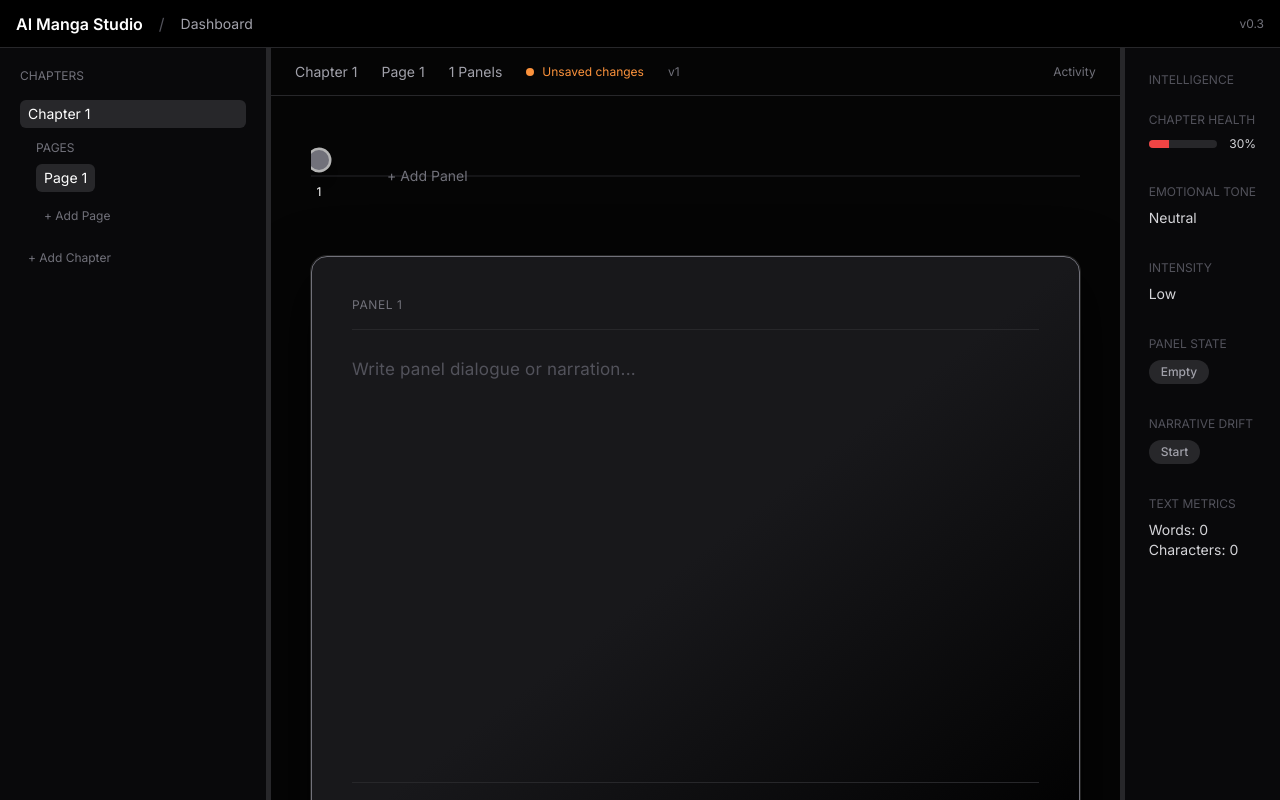
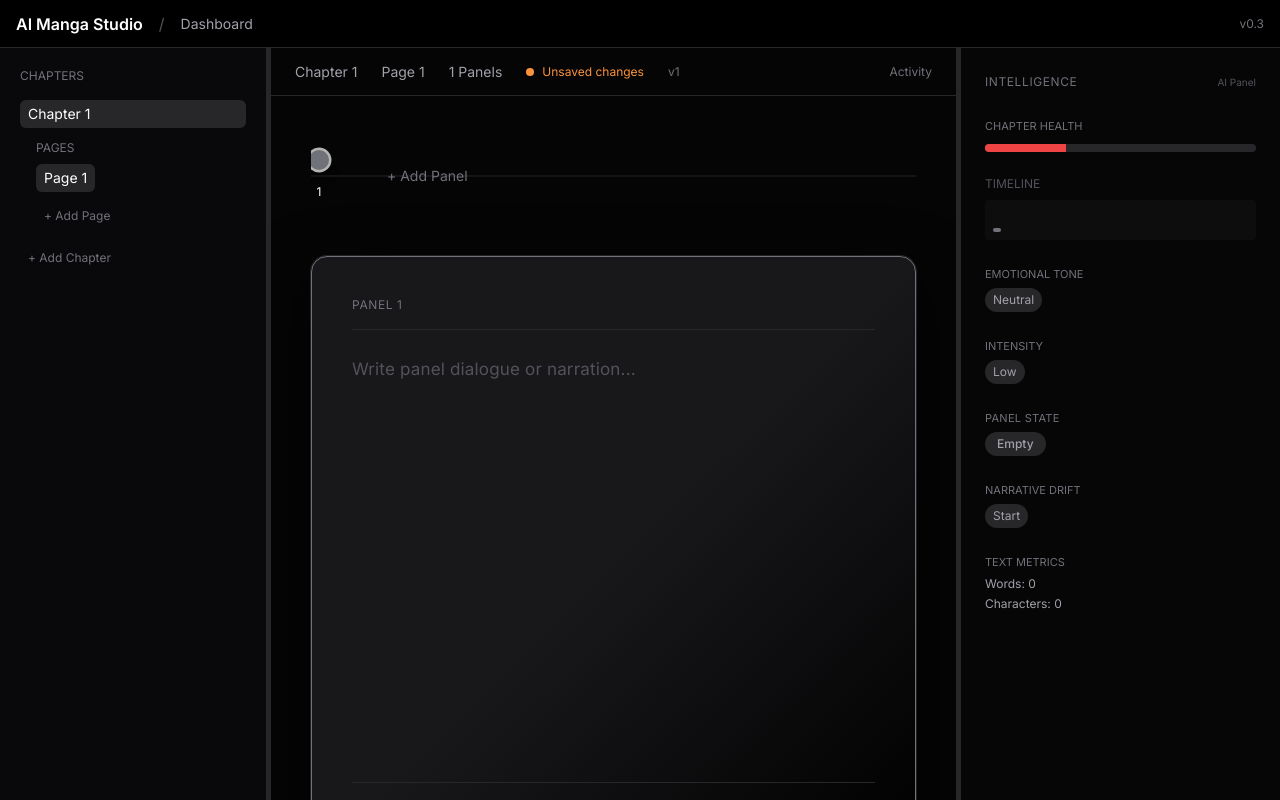
Before and after one commit to nb5542-ui/manga-frontend, a React (Vite) app: page /app/story/1/editor in a window 1280 px wide. Built offline with nearby package versions, Linux system fonts and the light colour scheme.

Commit message:
feat: add timeline graph and fix intelligence panel layout

```diff
--- a/src/pages/EditorPage.tsx
+++ b/src/pages/EditorPage.tsx
@@ -1019,52 +1019,162 @@ const reloadFromStorage = () => {
 
       {/* INTELLIGENCE PANEL (unchanged) */}
       <div
-  className="border-l border-zinc-800 bg-zinc-950 p-6 text-sm"
+  className="
+border-l border-zinc-800
+bg-[#060606]
+p-6
+text-sm
+w-[320px]
+flex flex-col
+gap-6
+"
 >
-        <div className="uppercase text-xs mb-6 text-zinc-600">
+        <div className="flex items-center justify-between">
+
+  <div className="uppercase text-xs text-zinc-500 tracking-wider">
     Intelligence
   </div>
 
+  <div className="text-[10px] text-zinc-600">
+    AI Panel
+  </div>
+
+</div>
+
         {currentPanel && (
-          <div className="space-y-8 text-zinc-300">
-            <div>
-  <div className="text-xs uppercase text-zinc-600 mb-2">
+          <div className="flex flex-col gap-6 text-zinc-300">
+            <div className="flex flex-col gap-2">
+
+  <div className="text-[11px] uppercase text-zinc-500">
     Chapter Health
   </div>
 
-  <div className="flex items-center gap-3">
-    <div className="flex-1 h-2 bg-zinc-800 rounded-full overflow-hidden">
+  <div className="w-full h-2 bg-zinc-800 rounded-full overflow-hidden">
+
     <div
-        className={`h-full transition-all duration-500 ${
+      className={`
+        h-full transition-all duration-500
+
+        ${
           chapterHealth > 75
             ? "bg-green-500"
             : chapterHealth > 50
             ? "bg-yellow-500"
             : "bg-red-500"
-        }`}
+        }
+      `}
       style={{ width: `${chapterHealth}%` }}
     />
+    <div className="text-[11px] text-zinc-500">
+    {chapterHealth}% health
   </div>
-    <span className="text-xs">{chapterHealth}%</span>
+
   </div>
+  {/* TIMELINE GRAPH */}
+
+<div className="mt-4 flex flex-col gap-2">
+
+  <div className="text-xs uppercase text-zinc-600">
+    Timeline
+  </div>
+
+  <div className="flex items-end gap-1 h-10 bg-zinc-900/40 px-2 py-2 rounded">
+
+    {currentPanels.map((panel, i) => {
+
+      const tone = detectTone(panel.text)
+      const density = detectDensity(panel.text)
+
+      let height = 4
+
+      if (density === "Light") height = 8
+      if (density === "Dense") height = 14
+      if (density === "Heavy") height = 20
+
+      let color = "bg-zinc-500"
+
+      if (tone === "Positive") color = "bg-green-500"
+      if (tone === "Dark") color = "bg-red-500"
+      if (tone === "Aggressive") color = "bg-orange-500"
+
+      return (
+
+        <div
+          key={i}
+          className={`w-2 rounded ${color}`}
+          style={{ height }}
+        />
+
+      )
+
+    })}
+
+  </div>
+
+</div>
+
+
+
+</div>
+
+            <div className="flex flex-col gap-1">
+
+  <div className="text-[11px] uppercase text-zinc-500">
+    Emotional Tone
+  </div>
+
+  <div
+    className={`
+      px-2 py-1
+      rounded-full
+      text-xs
+      w-fit
+
+      ${
+        emotionalTone === "Positive"
+          ? "bg-green-900/40 text-green-400"
+          : emotionalTone === "Dark"
+          ? "bg-red-900/40 text-red-400"
+          : emotionalTone === "Aggressive"
+          ? "bg-orange-900/40 text-orange-400"
+          : "bg-zinc-800 text-zinc-400"
+      }
+    `}
+  >
+    {emotionalTone}
+  </div>
+
+</div>
+
+            <div className="flex flex-col gap-1">
+
+  <div className="text-[11px] uppercase text-zinc-500">
+    Intensity
+  </div>
+
+  <div
+    className={`
+      px-2 py-1
+      rounded-full
+      text-xs
+      w-fit
+
+      ${
+        intensity === "High"
+          ? "bg-red-900/40 text-red-400"
+          : intensity === "Medium"
+          ? "bg-yellow-900/40 text-yellow-400"
+          : "bg-zinc-800 text-zinc-400"
+      }
+    `}
+  >
+    {intensity}
+  </div>
+
 </div>
 
             <div>
-              <div className="text-xs uppercase text-zinc-600 mb-2">
-                Emotional Tone
-              </div>
-              <div>{emotionalTone}</div>
-            </div>
-
-            <div>
-              <div className="text-xs uppercase text-zinc-600 mb-2">
-                Intensity
-              </div>
-              <div>{intensity}</div>
-            </div>
-
-            <div>
-              <div className="text-xs uppercase text-zinc-600 mb-2">
+              <div className="text-[11px] uppercase text-zinc-500 mb-1 tracking-wide">
                 Panel State
               </div>
 
@@ -1085,31 +1195,52 @@ const reloadFromStorage = () => {
 
             {/* DRIFT ANALYSIS */}
             <div>
-              <div className="text-xs uppercase text-zinc-600 mb-2">
+              <div className="flex flex-col gap-1">
+
+  <div className="text-[11px] uppercase text-zinc-500">
     Narrative Drift
   </div>
 
   <div
-                className={`inline-flex items-center px-3 py-1 rounded-full text-xs font-medium ${
-                  driftState === "Start"
-                    ? "bg-zinc-800 text-zinc-400"
-                    : driftState === "Stable"
+    className={`
+      px-2 py-1
+      rounded-full
+      text-xs
+      w-fit
+
+      ${
+        driftState === "Stable"
           ? "bg-green-900/40 text-green-400"
           : driftState === "Gradual Shift"
           ? "bg-yellow-900/40 text-yellow-400"
-                    : "bg-red-900/40 text-red-400"
-                }`}
+          : driftState === "Sharp Shift"
+          ? "bg-red-900/40 text-red-400"
+          : "bg-zinc-800 text-zinc-400"
+      }
+    `}
   >
     {driftState}
   </div>
+
 </div>
 
-            <div>
-              <div className="text-xs uppercase text-zinc-600 mb-2">
+
+            </div>
+
+            <div className="flex flex-col gap-1">
+
+  <div className="text-[11px] uppercase text-zinc-500">
     Text Metrics
   </div>
-              <div>Words: {wordCount}</div>
-              <div>Characters: {charCount}</div>
+
+  <div className="text-xs text-zinc-400">
+    Words: {wordCount}
+  </div>
+
+  <div className="text-xs text-zinc-400">
+    Characters: {charCount}
+  </div>
+
 </div>
           </div>
         )}
```
Lines whose indentation alone changed are shown as unchanged.
